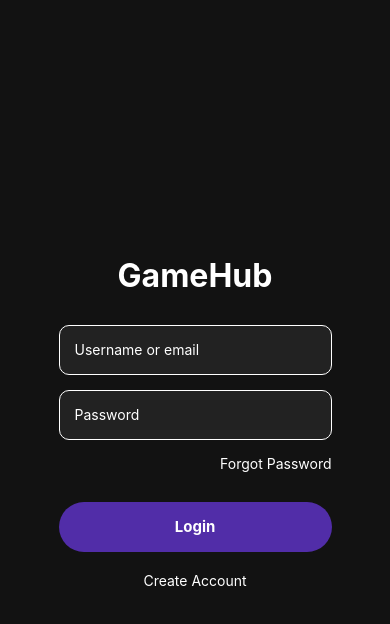
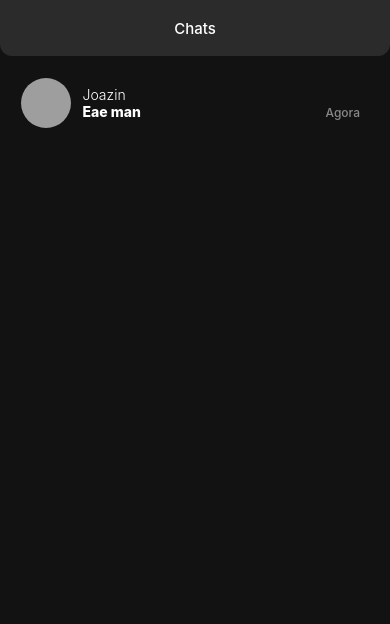
Before and after one commit to messiribeiro/GameHub-Front, a React Native app: screen /Chat in a window 390 px wide. Shown: the top 624 px of the page. Built offline with nearby package versions, Linux system fonts and the light colour scheme; grey boxes are pictures that could not be loaded.

Commit message:
tela dos chats finalizada

```diff
--- a/navigation/index.tsx
+++ b/navigation/index.tsx
@@ -2,11 +2,13 @@
 import { createBottomTabNavigator } from '@react-navigation/bottom-tabs';
 import { NavigationContainer } from '@react-navigation/native';
 import { createStackNavigator } from '@react-navigation/stack';
+import Chat from 'screens/chat';
 import FindGamer from 'screens/findGamer';
 import GameSelect from 'screens/gameSelect';
 import Home from 'screens/home';
 import MyProfile from 'screens/myProfile';
 import Profile from 'screens/profile';
+
 import Login from '../screens/login';
 import SignupStep1 from '../screens/signupStep1';
 import SignupStep2 from '../screens/signupStep2';
@@ -26,7 +28,7 @@ export type RootStackParamList = {
   MyProfile: undefined;
   Home: undefined;
   FindGamer: undefined;
-
+  Chat: undefined;
 
 
 };
@@ -40,7 +42,7 @@ const Stack = createStackNavigator<RootStackParamList>();
 export default function RootStack() {
   return (
     <NavigationContainer>
-      <Stack.Navigator initialRouteName="Login">
+      <Stack.Navigator initialRouteName="Chat">
         <Stack.Screen
           name="Login"
           component={Login}
@@ -88,6 +90,13 @@ export default function RootStack() {
           options={{ headerShown: false }}
         />
 
+        <Stack.Screen
+          name="Chat"
+          component={Chat}
+          options={{ headerShown: false }}
+        />
+
+
       </Stack.Navigator>
     </NavigationContainer>
   );
--- /dev/null
+++ b/screens/chat.tsx
@@ -0,0 +1,123 @@
+import { StackScreenProps } from '@react-navigation/stack';
+import React from 'react';
+import { View, Text, Image, StyleSheet, ScrollView, TouchableOpacity } from 'react-native';
+
+import { RootStackParamList } from '../navigation';
+
+// Definindo o tipo das props
+type Props = StackScreenProps<RootStackParamList, 'Chat'>;
+
+const Chat = ({ navigation }: Props) => {
+  const handleChatPress = () => {
+    // Aqui você pode navegar para a tela de detalhes do chat
+    navigation.navigate('Home'); // Substitua 'ChatDetail' pela tela desejada
+  };
+
+  return (
+    <View style={styles.container}>
+      <View style={styles.header}>
+        <Text style={styles.headerText}>Chats</Text>
+      </View>
+      <ScrollView style={styles.chats} contentContainerStyle={{ flexGrow: 1 }}>
+        <TouchableOpacity onPress={handleChatPress}>
+          <View style={styles.chat}>
+            <View style={styles.imageContainer}>
+              <Image
+                source={{ uri: 'https://lncimg.lance.com.br/uploads/2024/06/CORINTHIANS-1-1.jpg' }}
+                style={styles.userImage}
+              />
+            </View>
+            <View style={styles.info}>
+              <View style={styles.content}>
+                <Text style={styles.userName}>Joazin</Text>
+                <Text style={styles.messagePreview}>Eae man</Text>
+              </View>
+
+              <View style={styles.time}>
+                <Text style={styles.timeText}>Agora</Text>
+              </View>
+            </View>
+          </View>
+        </TouchableOpacity>
+
+        {/* Você pode adicionar mais chats aqui */}
+      </ScrollView>
+    </View>
+  );
+};
+
+const styles = StyleSheet.create({
+  container: {
+    backgroundColor: '#121212',
+    width: '100%',
+    height: '100%',
+    color: 'white',
+    paddingBottom: 40,
+  },
+  header: {
+    width: '100%',
+    height: '7%',
+    backgroundColor: '#2B2B2C',
+    borderBottomLeftRadius: 12,
+    borderBottomRightRadius: 12,
+    alignItems: 'center',
+    justifyContent: 'center',
+  },
+  headerText: {
+    fontSize: 15,
+    fontWeight: '500',
+    color: 'white',
+  },
+  chats: {
+    padding: 20,
+  },
+  chat: {
+    display: 'flex',
+    alignContent: 'center',
+    flexDirection: 'row',
+    justifyContent: 'space-between',
+    marginBottom: 15,
+  },
+  userName: {
+    color: 'white',
+    fontWeight: '300',
+  },
+  messagePreview: {
+    color: 'white',
+    fontWeight: '800',
+  },
+  timeText: {
+    color: 'white',
+    fontWeight: '500',
+    fontSize: 12,
+    opacity: 0.5,
+  },
+  imageContainer: {
+    width: '15%',
+    display: 'flex',
+    alignItems: 'center',
+    justifyContent: 'center',
+  },
+  userImage: {
+    width: 50,
+    height: 50,
+    borderRadius: 50,
+  },
+  content: {
+    display: 'flex',
+  },
+  time: {
+    display: 'flex',
+    flexDirection: 'column',
+    justifyContent: 'flex-end',
+  },
+  info: {
+    width: '85%',
+    display: 'flex',
+    flexDirection: 'row',
+    justifyContent: 'space-between',
+    padding: 10,
+  },
+});
+
+export default Chat;
--- a/screens/findGamer.tsx
+++ b/screens/findGamer.tsx
@@ -2,7 +2,7 @@
 import { StackNavigationProp } from '@react-navigation/stack';
 import Header from 'components/Header';
 import TabMenu from 'components/TabMenu';
-import React, { useState } from 'react';
+import React, { useState, useEffect } from 'react';
 import {
   StyleSheet,
   Text,
@@ -13,102 +13,65 @@ import {
   Dimensions,
   ListRenderItem
 } from 'react-native';
-
+import api from 'services/api'; // Importa a instância configurada do axios
 
 const { height } = Dimensions.get('window');
 
-interface User {
-  id: string;
-  username: string;
-  bioText: string;
-  games: string[];
-}
-interface FindGamerProps {
-  navigation: StackNavigationProp<any>;
+// Tipos de dados
+interface Game {
+  id: number;
+  name: string;
+  description: string | null;
 }
 
-const users: User[] = [
-  {
-    id: '1',
-    username: '@joazin',
-    bioText: 'Procuro alguém pra jogar, estou entrando em depressão',
-    games: [
-      'https://www.malwarebytes.com/wp-content/uploads/sites/2/2024/03/Apex_legends_logo.png?w=1200',
-      'https://roadtovrlive-5ea0.kxcdn.com/wp-content/uploads/2024/04/wovr.jpg',
-      'https://www.ageofempires.com/wp-content/uploads/2021/10/ogthumb.jpg',
-    ],
-  },
-  {
-    id: '2',
-    username: '@mateus',
-    bioText: 'bora jogar junto',
-    games: [
-      'https://roadtovrlive-5ea0.kxcdn.com/wp-content/uploads/2024/04/wovr.jpg',
-      'https://www.malwarebytes.com/wp-content/uploads/sites/2/2024/03/Apex_legends_logo.png?w=1200',
-      'https://www.ageofempires.com/wp-content/uploads/2021/10/ogthumb.jpg',
-    ],
-  },
-  {
-    id: '3',
-    username: '@carlin',
-    bioText: 'mano só quero alguém pra jogar',
-    games: [
-      'https://www.ageofempires.com/wp-content/uploads/2021/10/ogthumb.jpg',
-      'https://www.malwarebytes.com/wp-content/uploads/sites/2/2024/03/Apex_legends_logo.png?w=1200',
-      'https://roadtovrlive-5ea0.kxcdn.com/wp-content/uploads/2024/04/wovr.jpg',
-    ],
-  },
-  {
-    id: '4',
-    username: '@strend',
-    bioText: 'bora um duo',
-    games: [
-      'https://www.ageofempires.com/wp-content/uploads/2021/10/ogthumb.jpg',
-      'https://www.malwarebytes.com/wp-content/uploads/sites/2/2024/03/Apex_legends_logo.png?w=1200',
-    ],
-  },
-  {
-    id: '5',
-    username: '@hopes',
-    bioText: 'chama dm',
-    games: [
-      'https://roadtovrlive-5ea0.kxcdn.com/wp-content/uploads/2024/04/wovr.jpg',
-      'https://www.ageofempires.com/wp-content/uploads/2021/10/ogthumb.jpg',
-      'https://www.malwarebytes.com/wp-content/uploads/sites/2/2024/03/Apex_legends_logo.png?w=1200',
-    ],
-  },
-  {
-    id: '6',
-    username: '@vitin',
-    bioText: 'alguém pra jogar??',
-    games: [
-      'https://roadtovrlive-5ea0.kxcdn.com/wp-content/uploads/2024/04/wovr.jpg',
-      'https://www.malwarebytes.com/wp-content/uploads/sites/2/2024/03/Apex_legends_logo.png?w=1200',
-    ],
-  },
-  // Adicione mais usuários aqui
-];
+interface GameUser {
+  gameId: number;
+  userId: number;
+  game: Game;
+}
 
-const FindGamer: React.FC<FindGamerProps> = ({ navigation }) => {
+interface User {
+  id: number;
+  username: string;
+  profilePictureUrl: string;
+  GameUser: GameUser[];
+}
+
+const FindGamer: React.FC = () => {
+  const [users, setUsers] = useState<User[]>([]);
   const [currentUserIndex, setCurrentUserIndex] = useState(0);
 
-  const handleSwipeDown = () => {
-    if (currentUserIndex < users.length - 1) {
-      setCurrentUserIndex(currentUserIndex + 1);
+  // Função para buscar dados da API
+  const fetchUsers = async () => {
+    try {
+      const response = await api.get('https://gamehub-back-6h0k.onrender.com/api/user-game-interests/36/find-similar-games');
+      const data = response.data;
+
+      if (Array.isArray(data)) {
+        setUsers(data);
+      } else {
+        console.error('A resposta da API não é uma array:', data);
+      }
+    } catch (error) {
+      console.error('Erro ao buscar dados:', error);
     }
   };
+
+  useEffect(() => {
+    fetchUsers();
+  }, []);
+
   const renderUser: ListRenderItem<User> = ({ item }) => (
     <View style={styles.gamerData}>
-    <Image source={{ uri: item.games[0] }} style={styles.userImage} />
+      <Image source={{ uri: item.profilePictureUrl }} style={styles.userImage} />
       <Text style={styles.username}>{item.username}</Text>
       <View style={styles.bio}>
         <Text style={styles.gamesText}>Jogos</Text>
         <View style={styles.games}>
-        {item.games.map((game, index) => (
-          <Image key={index} style={styles.gameImage} source={{ uri: game }} />
+          {item.GameUser.map((gameUser, index) => (
+            <Text key={index} style={styles.gameText}>{gameUser.game.name}</Text>
           ))}
         </View>
-      <Text style={styles.bioText}>{item.bioText}</Text>
       </View>
       <TouchableOpacity style={styles.invite}>
         <Text style={styles.inviteText}>Convidar</Text>
@@ -117,13 +80,11 @@ const FindGamer: React.FC<FindGamerProps> = ({ navigation }) => {
   );
 
   return (
-    <>
     <View style={styles.container}>
-        <Header navigation={navigation} />
       <FlatList
         data={users}
         renderItem={renderUser}
-          keyExtractor={(item) => item.id}
+        keyExtractor={(item) => item.id.toString()}
         initialScrollIndex={currentUserIndex}
         getItemLayout={(data, index) => ({ length: height, offset: height * index, index })}
         onMomentumScrollEnd={(event) => {
@@ -131,14 +92,12 @@ const FindGamer: React.FC<FindGamerProps> = ({ navigation }) => {
           setCurrentUserIndex(index);
         }}
         showsVerticalScrollIndicator={false}
-          snapToInterval={height} // Define a altura do snap
+        snapToInterval={height}
         snapToAlignment="start"
         decelerationRate="fast"
         style={{ flex: 1 }}
       />
     </View>
-      <TabMenu />
-    </>
   );
 };
 
@@ -180,21 +139,8 @@ const styles = StyleSheet.create({
     fontSize: 15,
     fontWeight: '500',
   },
-  gameImage: {
-    width: 40,
-    height: 40,
-    borderRadius: 10,
-  },
-  bioText: {
+  gameText: {
     color: 'white',
-    marginTop: 15,
-    fontSize: 14,
-    fontWeight: '300',
-  },
-  games: {
-    display: 'flex',
-    flexDirection: 'row',
-    gap: 10,
     marginTop: 10,
   },
   invite: {
@@ -210,6 +156,7 @@ const styles = StyleSheet.create({
   inviteText: {
     color: 'white',
   },
+  games: {}
 });
 
 export default FindGamer;
--- a/screens/gameSelect.tsx
+++ b/screens/gameSelect.tsx
@@ -1,7 +1,6 @@
 /* eslint-disable prettier/prettier */
 import AsyncStorage from '@react-native-async-storage/async-storage';
 import { StackScreenProps } from '@react-navigation/stack';
-import axios from 'axios';
 import React, { useState, useEffect } from 'react';
 import { StyleSheet, Text, View, TextInput, TouchableOpacity, FlatList, Image, Alert } from 'react-native';
 import Icon from "react-native-vector-icons/Feather";
```
Lines whose indentation alone changed are shown as unchanged.
